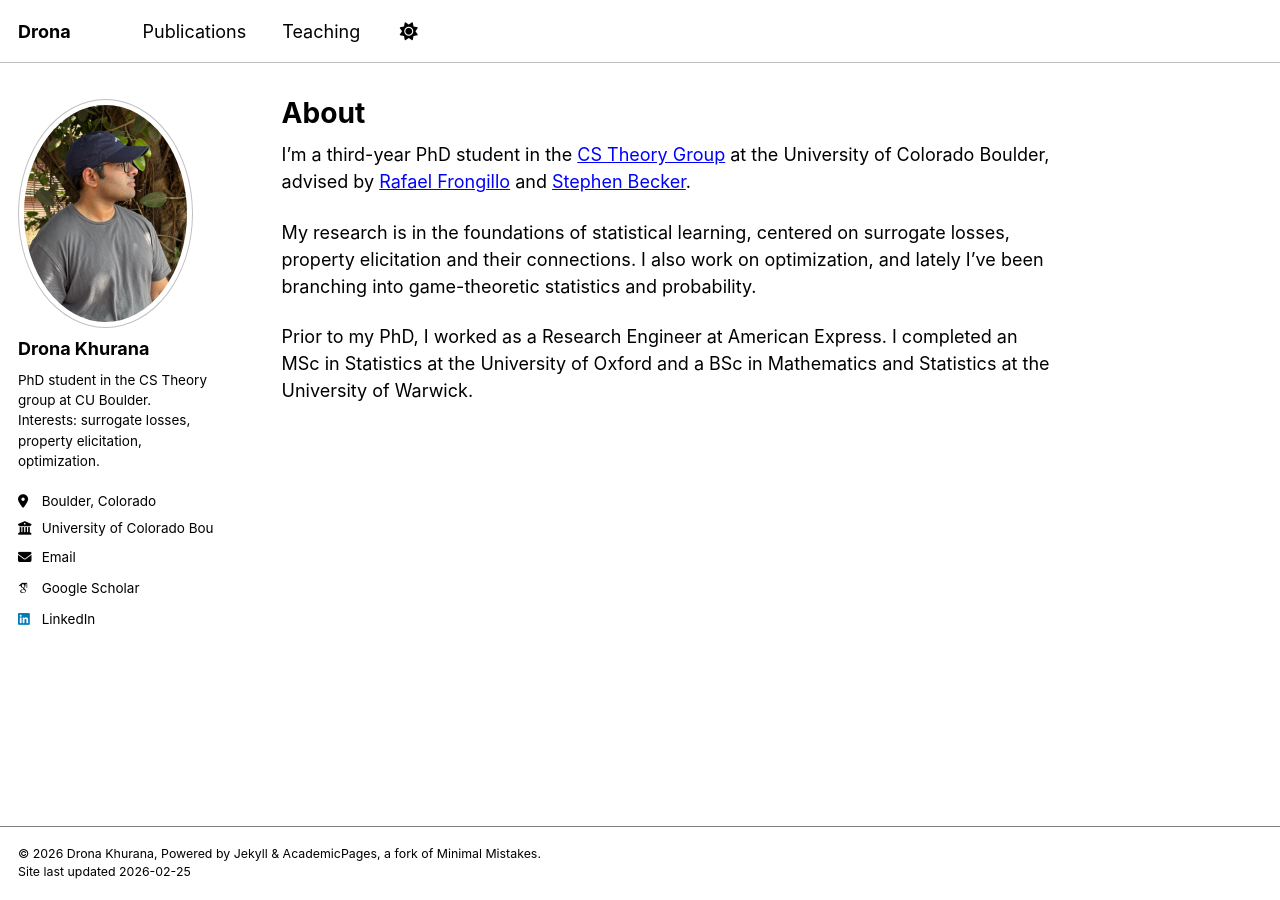
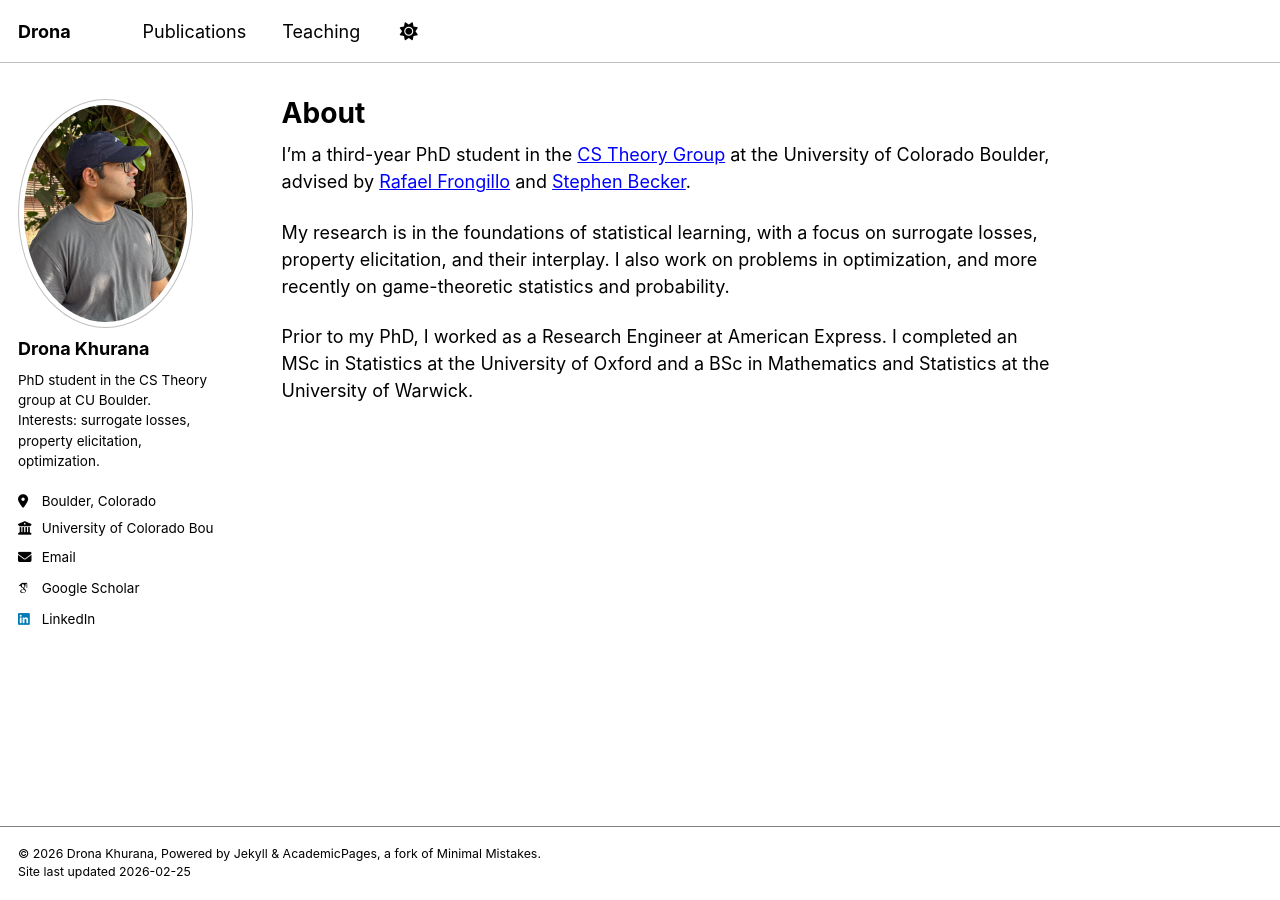
Before and after one commit to dronakhurana/dronakhurana.github.io, a Jekyll site: the page built from _pages/about.md, in a window 1280 px wide. Built offline with Jekyll 4.4.1, drawn with Linux system fonts in a browser that asks for light colours; some web fonts are replaced; a script bundle is joined from its source files by our own code; library files that are not in the unit come from our copies.

Commit message:
Update about.md

```diff
--- a/_pages/about.md
+++ b/_pages/about.md
@@ -6,6 +6,6 @@
 
 I’m a third-year PhD student in the [CS Theory Group](https://www.colorado.edu/cs-theory/) at the University of Colorado Boulder, advised by [Rafael Frongillo](https://raf.prof/) and [Stephen Becker](https://amath.colorado.edu/faculty/becker/?_gl=1*1630egp*_gcl_au*MTY0NzEzNjgyOC4xNzY3Njk4MDYz*_ga*MTEyMDI4MzMuMTcwNTU4NTkzOQ..*_ga_PTLN4XTG87*czE3NjkzMDA3ODgkbzQkZzAkdDE3NjkzMDA3ODgkajYwJGwwJGgxMjk5NDE1MDg0).
 
-My research is in the foundations of statistical learning, centered on surrogate losses, property elicitation and their connections. I also work on optimization, and lately I’ve been branching into game-theoretic statistics and probability.
+My research is in the foundations of statistical learning, with a focus on surrogate losses, property elicitation, and their interplay. I also work on problems in optimization, and more recently on game-theoretic statistics and probability.
 
 Prior to my PhD, I worked as a Research Engineer at American Express. I completed an MSc in Statistics at the University of Oxford and a BSc in Mathematics and Statistics at the University of Warwick.
```
